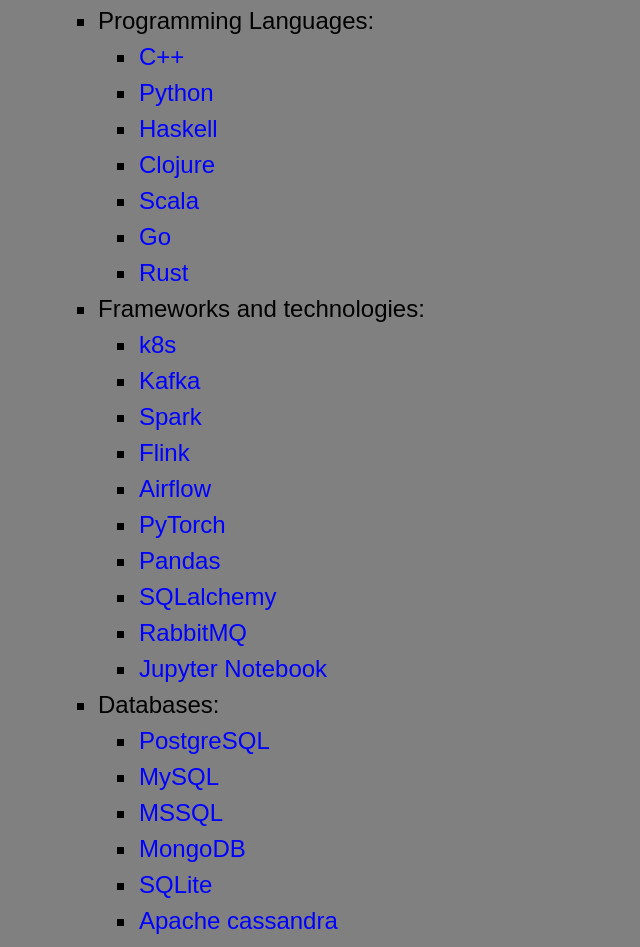
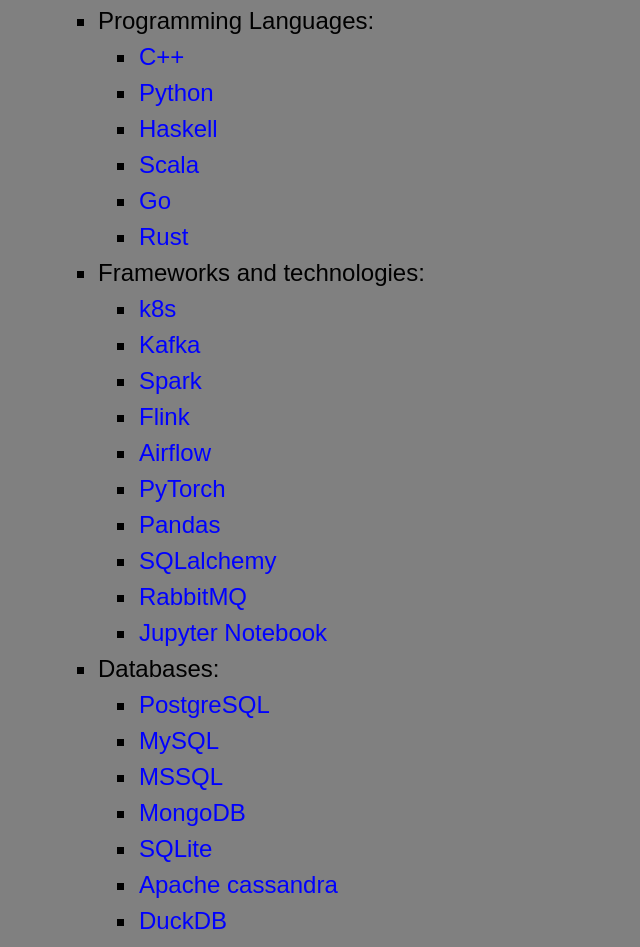
Before and after one commit to gorynych00/my-static-website, a website built with webpack: page dist/index.html in a window 1280 px wide. Shown: the part 1019-1966 px from the top of the page, without its empty margins (0-640 px from the left). Built offline with nearby package versions, Linux system fonts and the light colour scheme.

Commit message:
update index

```diff
--- a/dist/index.html
+++ b/dist/index.html
@@ -59,9 +59,6 @@
               </li>
               <li>
                 <a href="https://www.haskell.org/">Haskell</a>
-              </li>
-              <li>
-                <a href="https://clojure.org/">Clojure</a>
               </li>
               <li>
                 <a href="https://scala-lang.org/">Scala</a>
```
